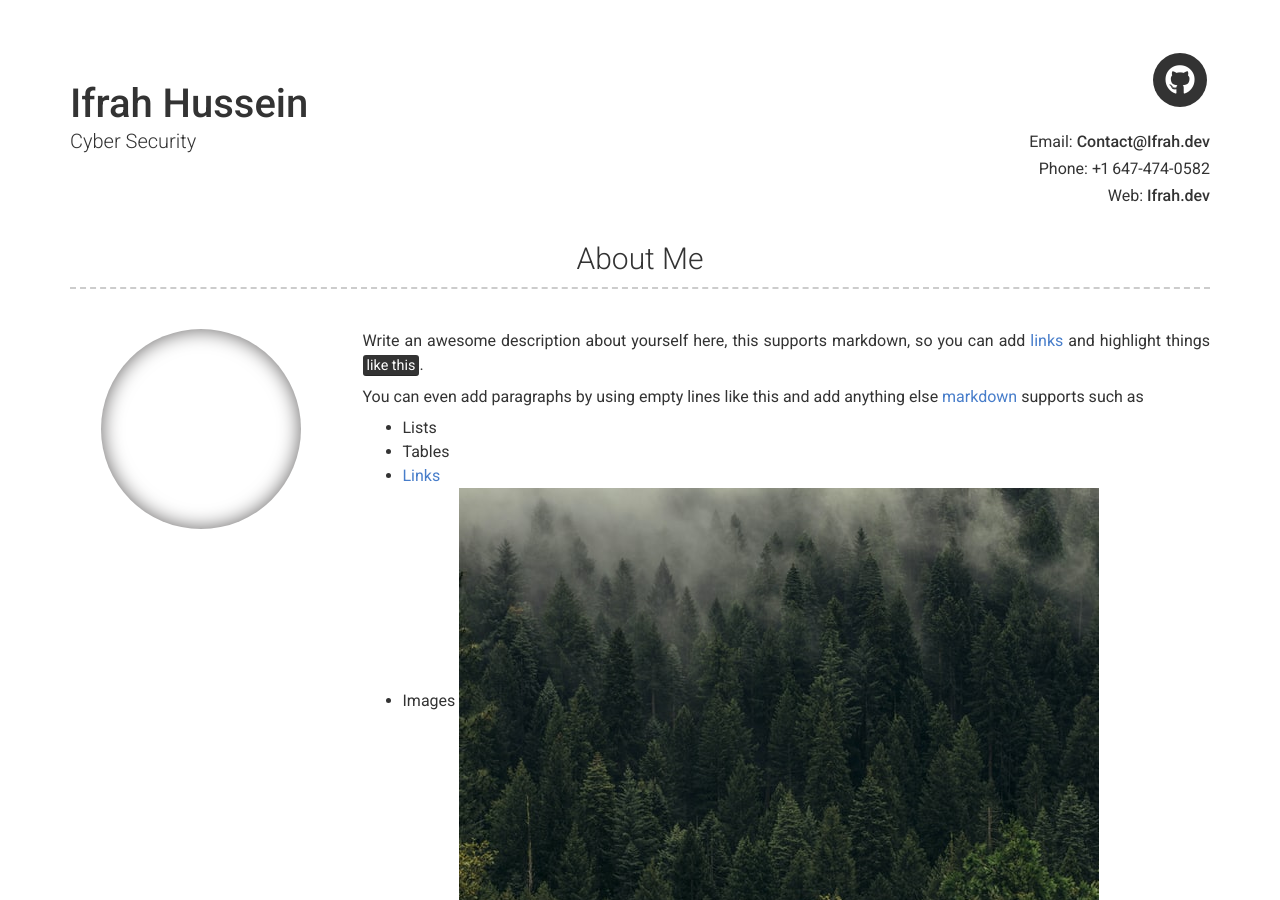
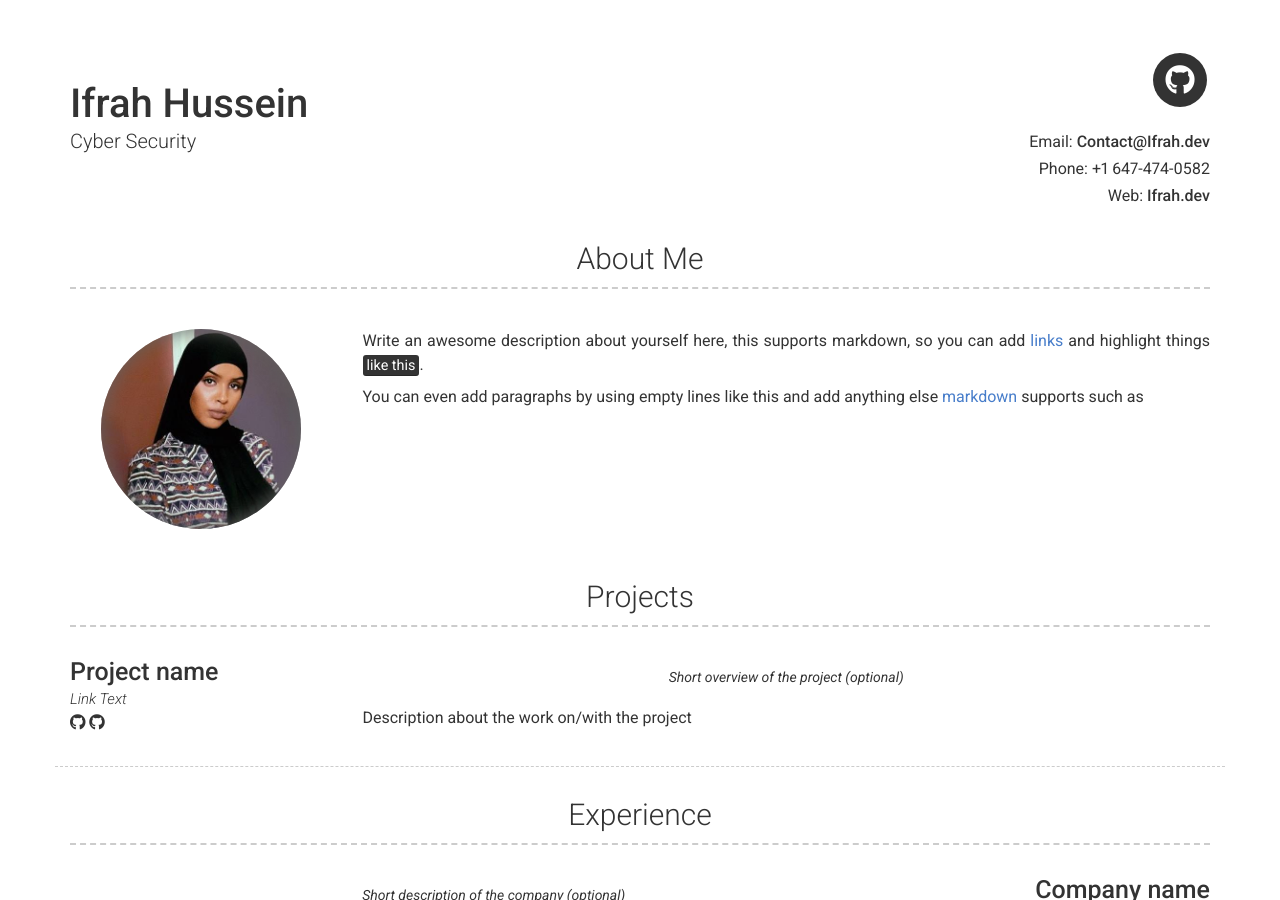
Before and after one commit to IfrahHussein/IfrahHussein.github.io, a Jekyll site: the page built from index.md, in a window 1280 px wide and 900 px high. Built offline with Jekyll 4.4.1, drawn with Linux system fonts in a browser that asks for light colours; nearby versions of some CDN libraries.

Commit message:
cleaning up a little

```diff
--- a/_config.yml
+++ b/_config.yml
@@ -34,7 +34,7 @@ github_username:  IfrahHussein
 #googlescholar_username: D847cGsAAAAJ
 
 # Additional icon links
-additional_links:
+#additional_links:
 # - title: Link name
 #   icon: Font Awesome brand icon name (eg. fab fa-twitter) (https://fontawesome.com/icons?d=gallery&s=brands&m=free)
 #   url: Link url (eg. https://google.com)
@@ -50,15 +50,11 @@ additional_links:
 
 # About Section
 # about_title: About Me (Use this to override about section title)
-about_profile_image: Directory of profile image (eg. images/profile.jpg)
+about_profile_image: assets/profilepic.jpeg
 about_content: | # this will include new lines to allow paragraphs
   Write an awesome description about yourself here, this supports markdown, so you can add [links](http://foobar.com) and highlight things <mark>like this</mark>.
 
   You can even add paragraphs by using empty lines like this and add anything else [markdown](https://www.markdownguide.org/getting-started#what-is-markdown) supports such as
-    - Lists
-    - Tables
-    - <a href="google.com">Links</a>
-    - Images ![alt text](/images/landscape-trees.jpg "Trees")
 
 content:
   - title: Projects # Title for the section
```
Also changed, not shown: assets/profilepic.jpeg (added).
